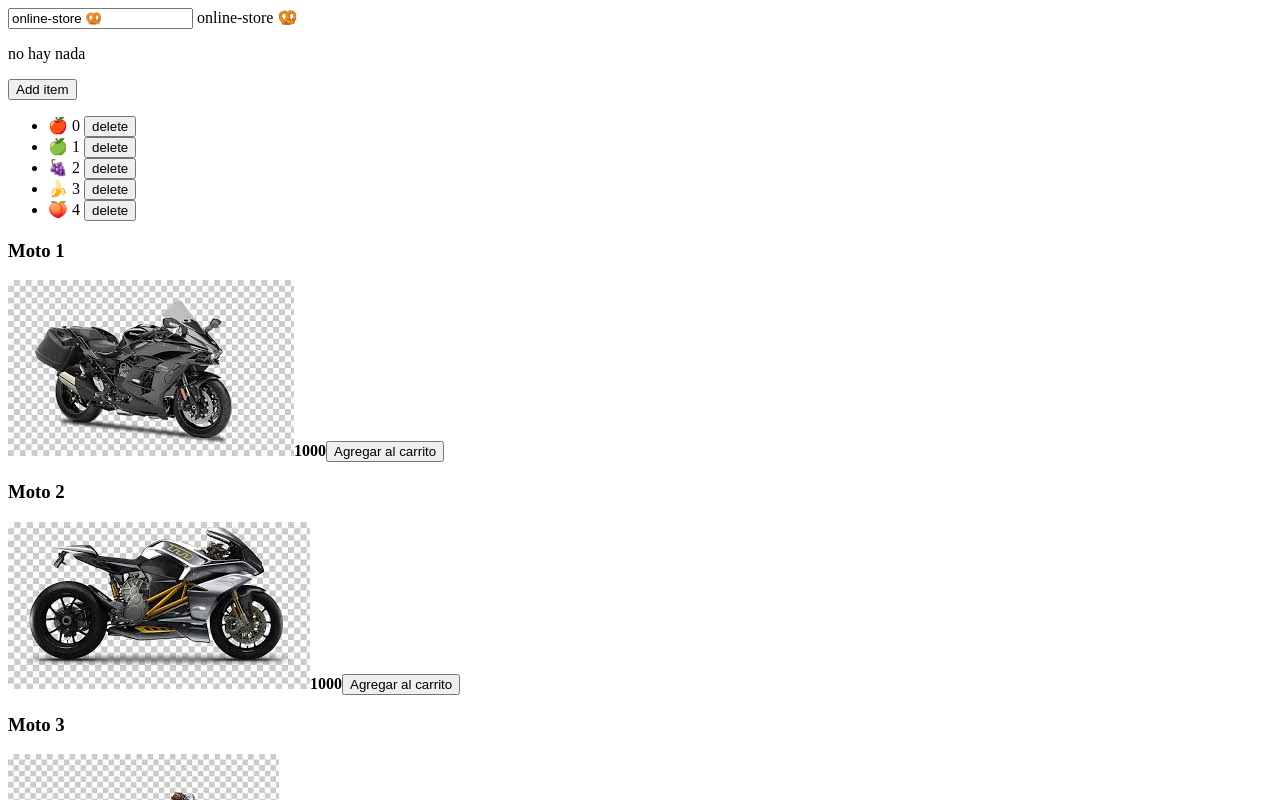
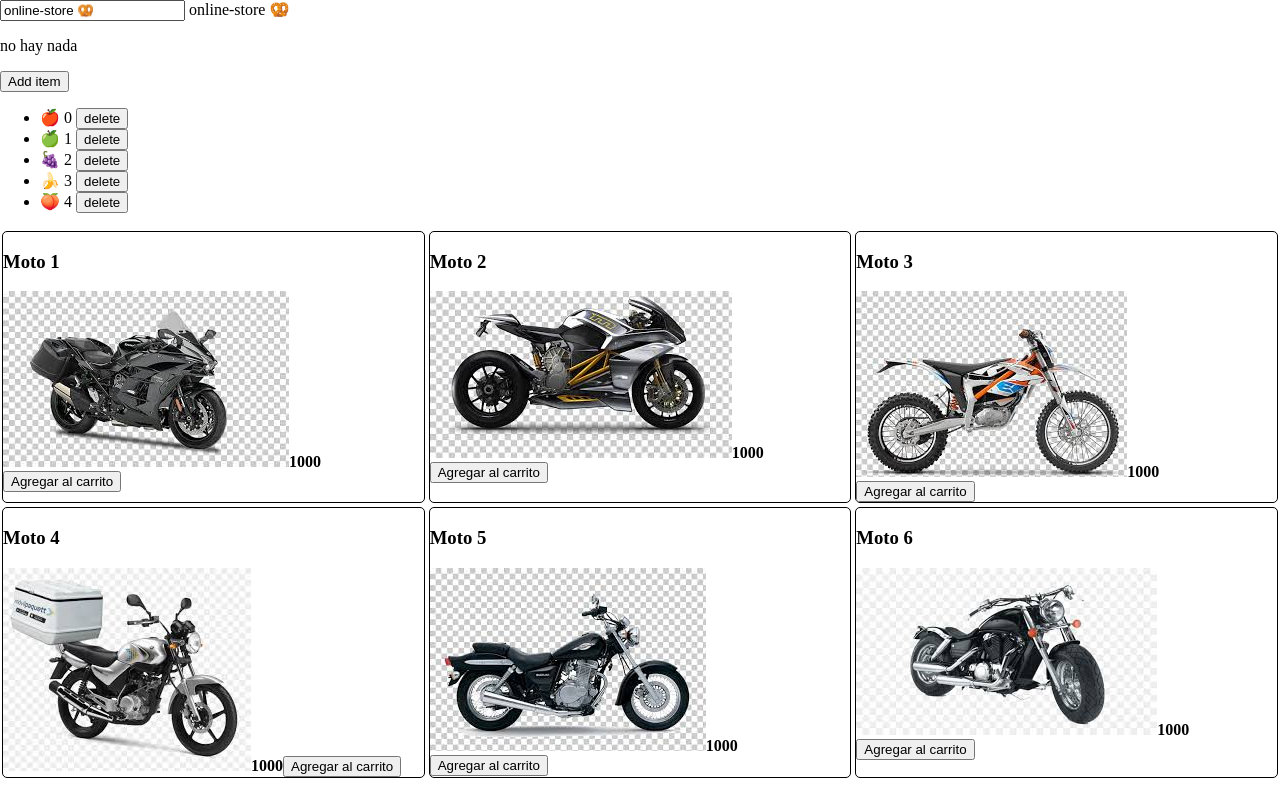
Before and after one commit to hernanpinos15/Online_Store_Project, an Angular app in the folder online-store/: page / in a window 1280 px wide. Shown: the top 800 px of the page. Built offline with nearby package versions, Linux system fonts and the light colour scheme.

Commit message:
Estilos para mostrar la lista de productos en el proyecto

```diff
--- a/online-store/src/app/app.component.html
+++ b/online-store/src/app/app.component.html
@@ -32,6 +32,10 @@
     </li>
 </ul>
 
-<div *ngFor="let product of products">
-    <app-product (productClicked)="clickProduct($event)" [product]="product"></app-product>
+<div class="product-grid">
+    <app-product
+        *ngFor="let product of products"
+        (productClicked)="clickProduct($event)"
+        [product]="product">
+    </app-product>
 </div>
--- a/online-store/src/app/app.component.ts
+++ b/online-store/src/app/app.component.ts
@@ -66,7 +66,7 @@
   }
 
   clickProduct(id: number){
-    console.log('product: '+ "id: "+id);
+    console.log('product: ' + "id: " + id);
   }
 
 }
--- /dev/null
+++ b/online-store/src/app/components/product.component.scss
@@ -0,0 +1,9 @@
+:host {
+    margin: 2px;
+    border: 1px solid black;
+    border-radius: 5px;
+    display: block;
+}
+img{
+    max-width: 100%;
+}
--- a/online-store/src/app/components/product.component.ts
+++ b/online-store/src/app/components/product.component.ts
@@ -10,11 +10,13 @@
     DoCheck,
     OnDestroy
 } from '@angular/core';
+
 import { Product } from '../product.model';
 
 @Component({
     selector: 'app-product',
-    templateUrl: './product.component.html'
+    templateUrl: './product.component.html',
+    styleUrls: ['./product.component.scss']
 })
 
 export class ProductComponent implements OnInit, DoCheck, OnDestroy {
--- a/online-store/src/styles.scss
+++ b/online-store/src/styles.scss
@@ -1 +1,24 @@
 /* You can add global styles to this file, and also import other style files */
+body{
+    margin : 0px;
+    padding: 0px;
+}
+
+.product-grid{
+    display: grid;
+    grid-template-columns: repeat(1, 1fr);
+}
+
+@media (min-width: 576px){
+    .product-grid{
+        display: grid;
+        grid-template-columns: repeat(3, 1fr);
+    }
+}
+
+@media (min-width: 1500px){
+    .product-grid{
+        display: grid;
+        grid-template-columns: repeat(4, 1fr);
+    }
+}
```
